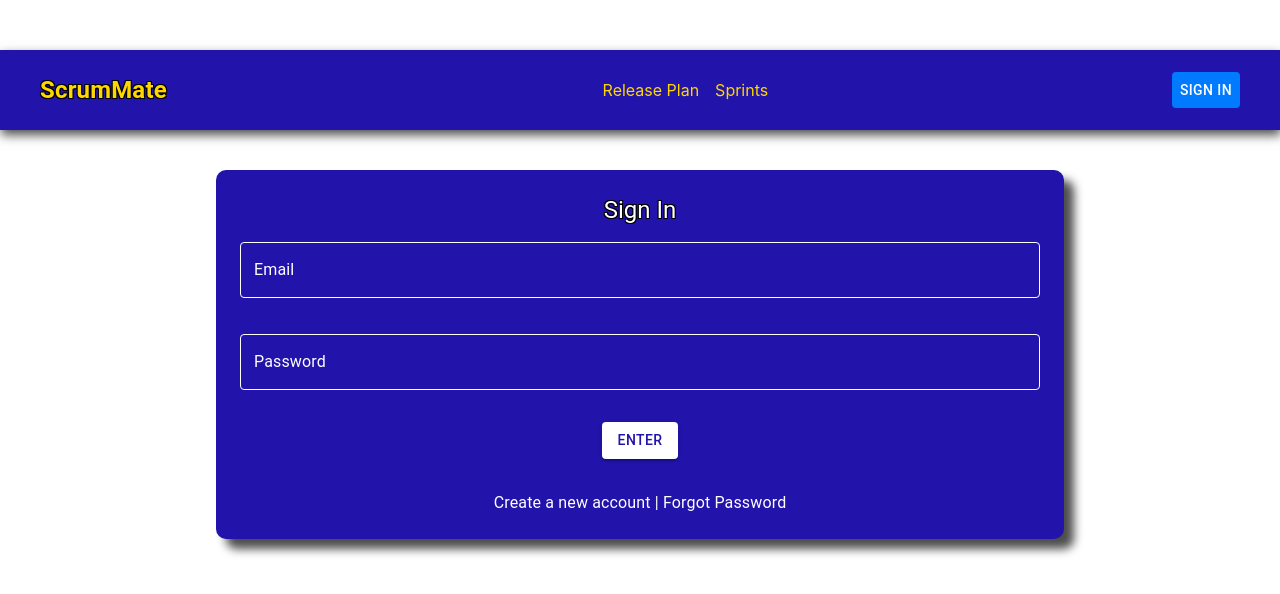
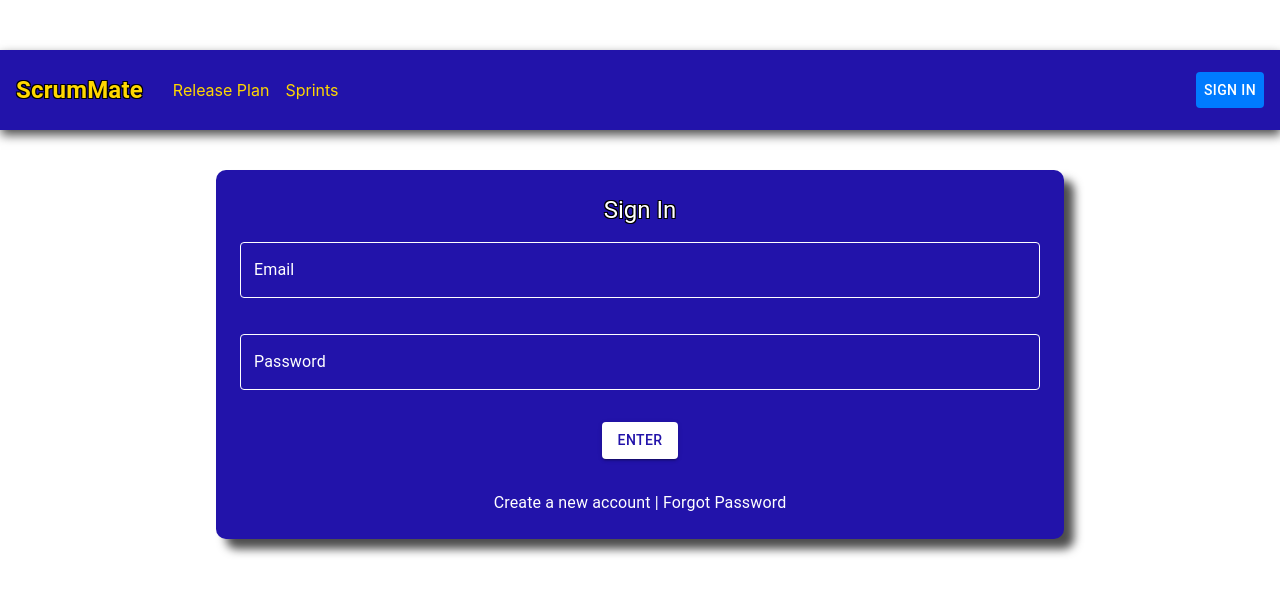
Before and after one commit to adhocmaster/ScrumMate, a React (Create React App) app in the folder frontend/: page / in a window 1280 px wide. Shown: the top 594 px of the page. Built offline with nearby package versions, Linux system fonts and the light colour scheme.

Commit message:
Adjust Navbar formatting

```diff
--- a/frontend/src/Components/Navbar.jsx
+++ b/frontend/src/Components/Navbar.jsx
@@ -17,14 +17,14 @@ const Navbar = ({ isLoggedIn, onSignOut }) => {
           padding: '8px 16px',
           boxShadow: '1px 5px 10px rgba(0, 0, 0, 0.7)' // Navbar shadow
         }}>
-        <Toolbar sx={{ justifyContent: 'space-between', alignItems: 'center' }}>
+        <Toolbar disableGutters sx={{ justifyContent: 'flex-start', alignItems: 'center' }}>
           <Typography
             variant="h6"
             sx={{
               color: 'gold',
               fontSize: '24px',
               fontWeight: 'bold',
-              marginRight: '16px',
+              marginRight: '30px',
               transition: 'color 0.3s ease',
               textShadow: textOutline,
               '&:hover': {
@@ -36,11 +36,11 @@ const Navbar = ({ isLoggedIn, onSignOut }) => {
           >
             <Link to="/" style={{ textDecoration: 'none', color: 'gold' }}>ScrumMate</Link>
           </Typography>
-          <Box sx={{ display: 'flex' }}>
-            <Link to="/releases" style={{ textDecoration: 'none', color: 'gold', marginLeft: '16px' }}>
+          <Box sx={{ flexGrow: 1, display: 'flex', alignItems: 'center' }}>
+            <Link to="/releases" style={{ textDecoration: 'none', color: 'gold', marginRight: '16px' }}>
               Release Plan
             </Link>
-            <Link to="/sprints" style={{ textDecoration: 'none', color: 'gold', marginLeft: '16px' }}>
+            <Link to="/sprints" style={{ textDecoration: 'none', color: 'gold' }}>
               Sprints
             </Link>
           </Box>
@@ -52,6 +52,7 @@ const Navbar = ({ isLoggedIn, onSignOut }) => {
               '&:hover': {
                 backgroundColor: '#7cbbff',
               },
+              marginLeft: 'auto',
             }}
           >
             {isLoggedIn ? 'Sign Out' : 'Sign In'}
```
